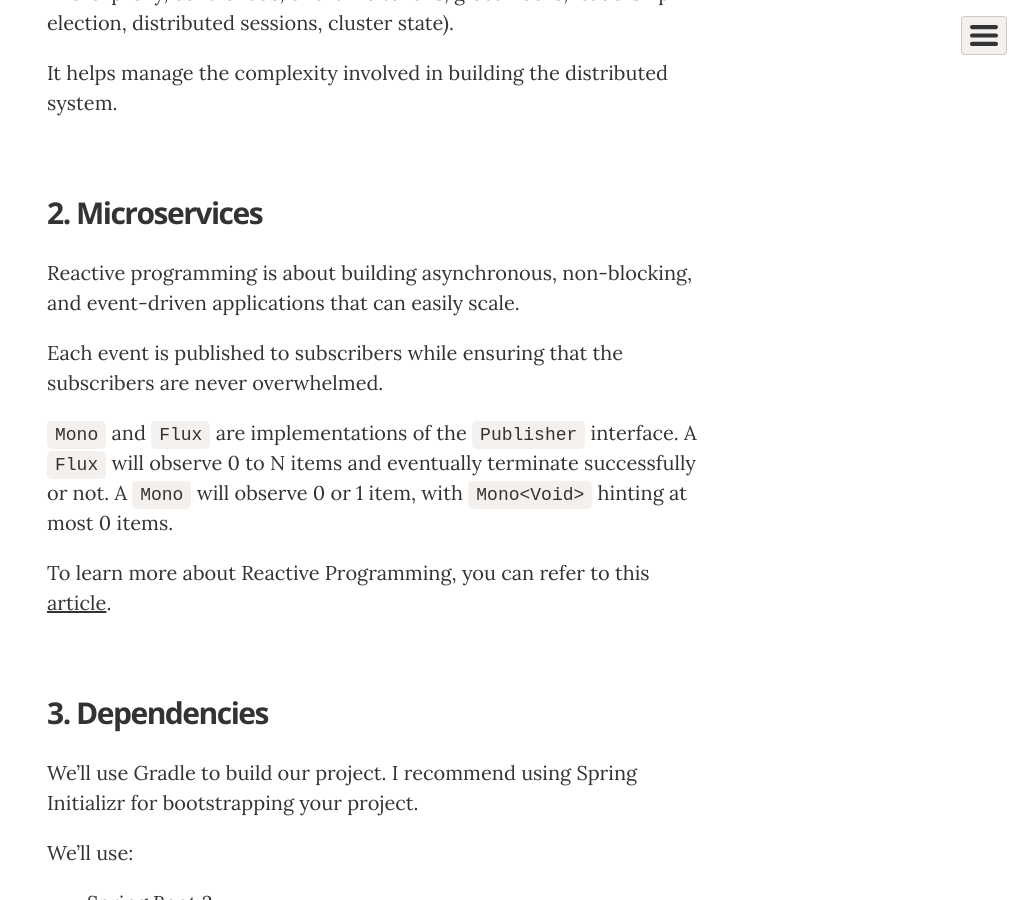
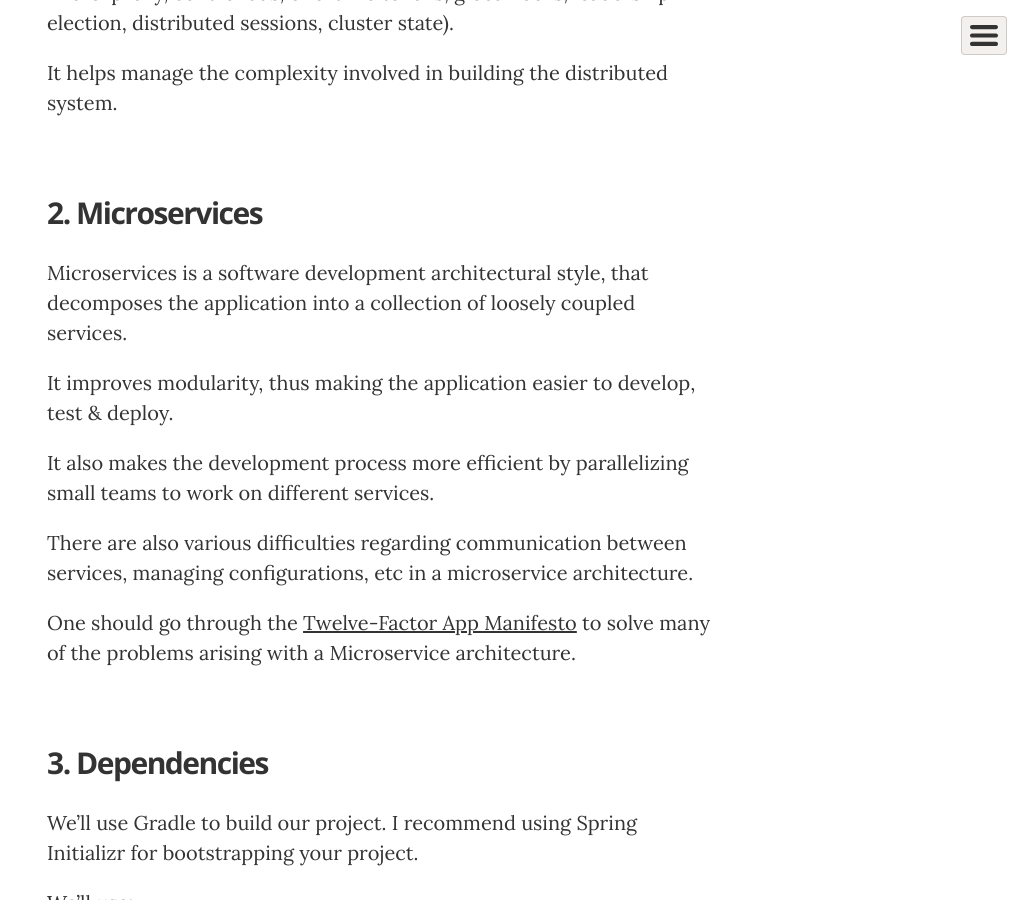
Before and after one commit to mohitsinha/mohitsinha.github.io, a Jekyll site: the page built from _posts/2018-04-15-spring-cloud-part1-config.md, in a window 1280 px wide and 900 px high, scrolled down 1584 px. Shown: the whole window, without its empty margins (257-1280 px from the left). Built offline with Jekyll 4.4.1, drawn with Linux system fonts in a browser that asks for light colours; nearby versions of some CDN libraries; comment, search, counter and statistics services are not loaded.

```diff
--- a/_posts/2018-04-15-spring-cloud-part1-config.md
+++ b/_posts/2018-04-15-spring-cloud-part1-config.md
@@ -31,22 +31,26 @@
 
 ## 1. Overview
 
-Spring Cloud provides tools for developers to quickly build some of the common patterns in distributed systems (e.g. configuration management, service discovery, circuit breakers, intelligent routing, micro-proxy, control bus, one-time tokens, global locks, leadership election, distributed sessions, cluster state).
+Spring Cloud provides tools for developers to quickly build some of the common patterns in
+distributed systems (e.g. configuration management, service discovery, circuit breakers, intelligent routing, micro-proxy, control bus, one-time tokens, global locks, leadership election, distributed sessions, cluster state).
 
 It helps manage the complexity involved in building the distributed system.
 
 ## 2. Microservices
 
-Reactive programming is about building asynchronous, non-blocking, and event-driven applications that can easily scale.
+Microservices is a software development architectural style, that decomposes the application
+into a collection of loosely coupled services.
 
-Each event is published to subscribers while ensuring that the subscribers are never overwhelmed.
+It improves modularity, thus making the application easier to develop, test & deploy.
 
-`Mono` and `Flux` are implementations of the `Publisher` interface.
-A `Flux` will observe 0 to N items and eventually terminate successfully or not.
-A `Mono` will observe 0 or 1 item, with `Mono<Void>` hinting at most 0 items.
+It also makes the development process more efficient by parallelizing small teams to work on
+different services.
 
-To learn more about Reactive Programming, you can refer to this [article](http://http://sinhamohit.com/writing/reactor-core-tutorial).
+There are also various difficulties regarding communication between services, managing configurations, etc
+in a microservice architecture.
 
+One should go through the [Twelve-Factor App Manifesto](https://12factor.net/) to solve many of the problems
+arising with a Microservice architecture.
 
 ## 3. Dependencies
 
```
